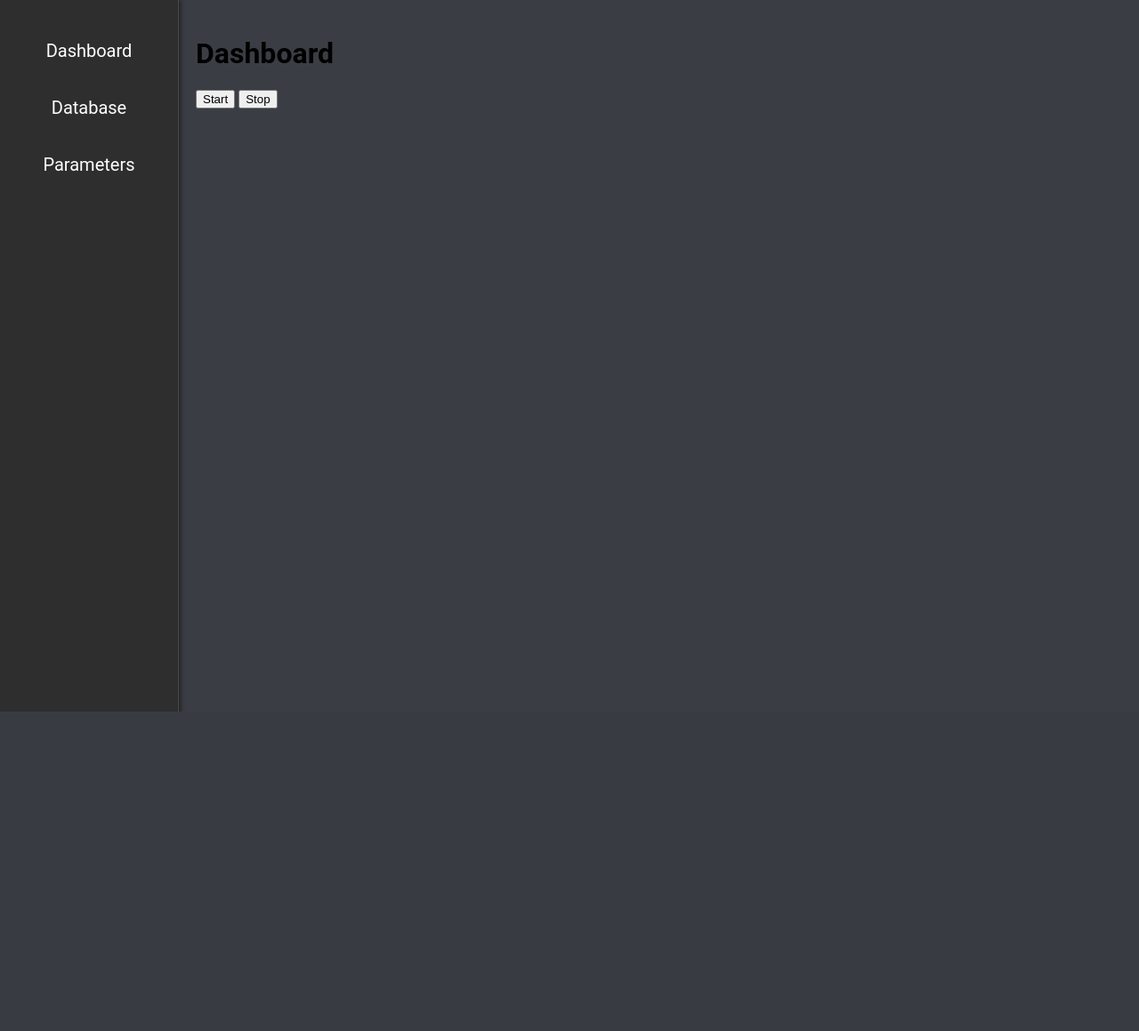
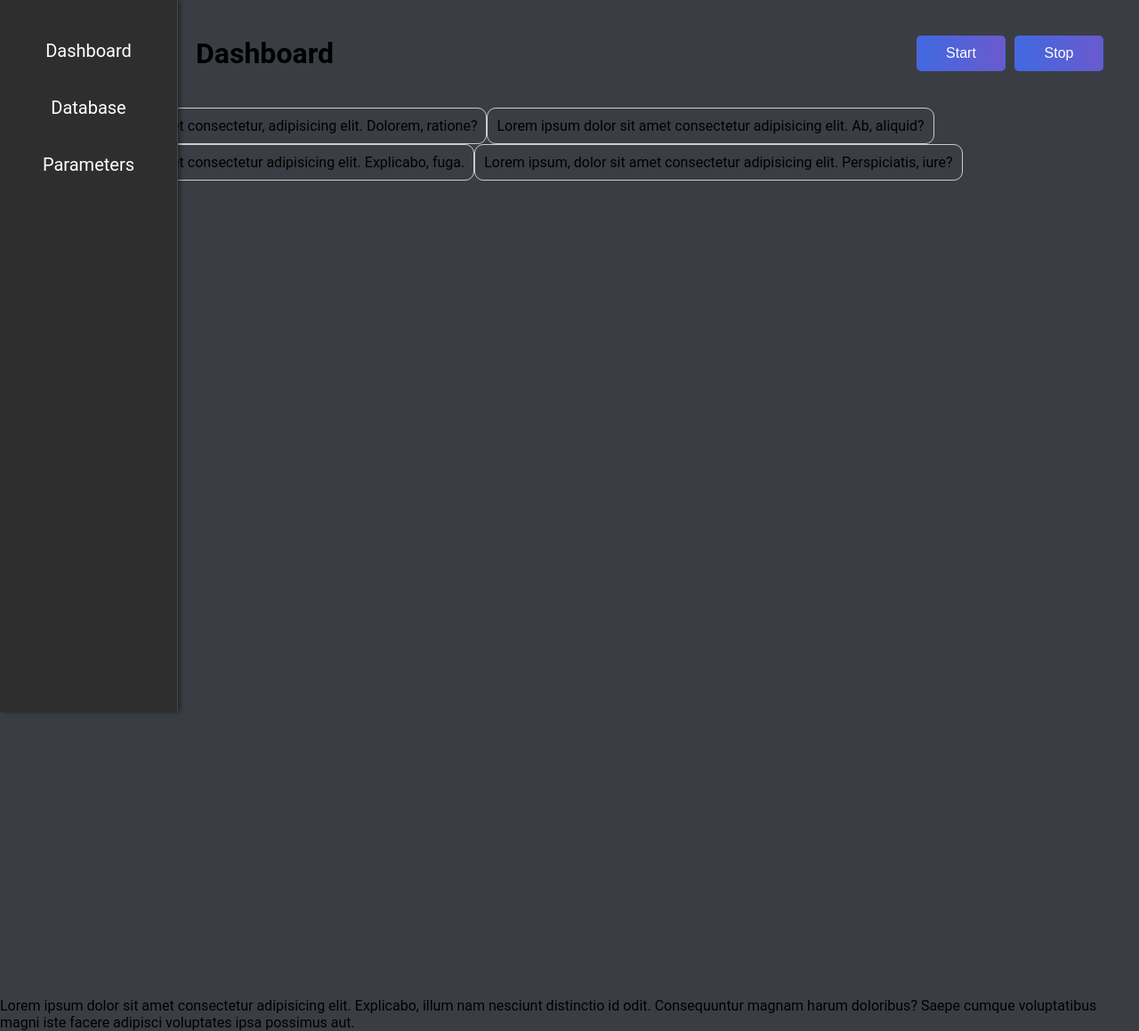
Before and after one commit to Noahlfy/SPS_project, a Flask app: page / in a window 1280 px wide. Shown: the whole page at 89% size. Before the commit the page ends 800 px from the top, so only its background shows below. Run offline with Flask 3, Linux system fonts and the light colour scheme; parts of the project's set-up code (start-up, migrations or seed data) failed here and were passed over.

Commit message:
Ajout d'un humain en 3D mais la page html est toujours loin d'être terminée

```diff
--- a/static/css/style.css
+++ b/static/css/style.css
@@ -1,19 +1,11 @@
 /* Global Styles */
 body {
     margin: 0; /* Remove default margin */
+    padding: 0;
     font-family: 'Roboto', Arial, Helvetica, sans-serif; /* Set font family */
     background-color: #3a3e44; /* Dark gray background */
 }
 
-/* Header Styles */
-header {
-    margin-left: 200px; /* Push header to the right of the nav */
-    padding: 20px; /* Add padding */
-}
-
-h1 {
-    color: #000; /* Black text color for the header */
-}
 
 /* Navigation Styles */
 .nav {
@@ -21,6 +13,7 @@
     height: 100vh; /* Full height of the viewport */
     background-color: #2e2e2e; /* Dark gray background */
     border-right: 1px solid #4a4a4a; /* Slightly lighter gray for the border */
+
     position: fixed; /* Keep it fixed on the left */
     top: 0; /* Align to the top */
     left: 0; /* Align to the left */
@@ -30,6 +23,7 @@
     box-shadow: 2px 0 5px rgba(0, 0, 0, 0.5); /* Add a subtle shadow effect */
     font-size: 20px;
     text-align: center;
+    box-sizing: border-box;
 }
 
 /* Navigation Links Styles */
@@ -56,16 +50,106 @@
 }
 
 
+/* Header Styles */
+header {
+    margin-left: 200px; /* Push header to the right of the nav */
+    padding: 20px; /* Add padding */
+}
+
+h1 {
+    color: #000; /* Black text color for the header */
+}
+
+
+
+
+
+/* DASHBOARD */
+/* Container for buttons to position them at the top right */
+.button-container {
+    position: fixed; /* Fix the position */
+    top: 40px; /* Distance from the top */
+    right: 40px; /* Distance from the right */
+    display: flex; /* Use flexbox for alignment */
+    gap: 10px; /* Space between buttons */
+}
+
+.start-button {
+    margin-left: 0; /* Remove left margin */
+    padding: 10px; /* Ajoute du padding */
+    border-radius: 5px; /* Coins arrondis */
+    border: 1px solid transparent; /* Supprime la bordure */
+    background: linear-gradient(to right, #4169e1, #6a5acd); /* Dégradé de bleu */
+    color: #ffffff; /* Couleur du texte */
+    font-size: 16px; /* Taille de la police */
+    cursor: pointer; /* Curseur pointeur au survol */
+    appearance: none; /* Supprime l'apparence par défaut */
+    -webkit-appearance: none; /* Supprime l'apparence par défaut pour les navigateurs WebKit */
+    -moz-appearance: none; /* Supprime l'apparence par défaut pour les navigateurs Mozilla */
+    transition: background-color 0.3s, border-color 0.3s; /* Transitions fluides */
+    margin-left: 500px;
+    width: 100px;
+
+}
+
+.stop-button {
+    margin-left: 0; /* Remove left margin */
+    padding: 10px; /* Ajoute du padding */
+    border-radius: 5px; /* Coins arrondis */
+    border: 1px solid transparent; /* Supprime la bordure */
+    background: linear-gradient(to right, #4169e1, #6a5acd); /* Dégradé de bleu */
+    color: #ffffff; /* Couleur du texte */
+    font-size: 16px; /* Taille de la police */
+    cursor: pointer; /* Curseur pointeur au survol */
+    appearance: none; /* Supprime l'apparence par défaut */
+    -webkit-appearance: none; /* Supprime l'apparence par défaut pour les navigateurs WebKit */
+    -moz-appearance: none; /* Supprime l'apparence par défaut pour les navigateurs Mozilla */
+    transition: background-color 0.3s, border-color 0.3s; /* Transitions fluides */
+    width: 100px;
+
+}
+
+
+.graphics-container {
+    flex-grow: 1;
+    margin-left: 200px; /* Push header to the right of the nav */
+    padding: 20px; /* Add padding */
+    box-sizing: border-box;
+}
+
+.box {
+    border-radius: 10px;
+    float: left;
+    /* width: 50%; */
+    border: 1px solid #ccc;
+    padding: 10px;
+    box-sizing: border-box;
+}
+
+/* 3D human */
+.fixed-container {
+    position: fixed;
+    top: 0;
+    right: 0;
+    height: 150%;
+    z-index: 1000;
+    overflow: hidden;
+}
+
+
+/* DATABASE */
 /* Sensor Selection Styles */
 .sensor-selection {
     margin-top: 20px; /* Add space above the selection */
     text-align: left; /* Align label to the left */
 }
 
+
 .sensor-select {
     padding: 10px; /* Add padding */
     border-radius: 5px; /* Rounded corners */
     border: 1px solid transparent; /* Remove border */
+    text-align: center; /* Center the text */
     background: linear-gradient(to right, #4169e1, #6a5acd); /* Blue gradient background */
     color: #ffffff; /* White text color */
     font-size: 16px; /* Font size */
@@ -98,7 +182,6 @@
     transform: translateY(-50%); /* Center vertically */
     pointer-events: none; /* Allow clicks to go through */
 }
-
 
 /* Data Table Styles */
 .data-table {
@@ -140,6 +223,7 @@
 .data-table tbody tr:nth-child(odd) {
     background-color: #dcdcdc; /* Couleur de fond pour les lignes impaires */
 }
+
 
 
 /*
--- a/static/js/app.js
+++ b/static/js/app.js
@@ -2,12 +2,13 @@
 
 let sessionActive = false;
 let sessionPaused = false;
+document.getElementById("stop-button").disabled = true;
 
-function updateButtonState(buttonId, text, bgColor, textColor, borderColor) {
+function updateButtonState(buttonId, borderColor, text = null, bgColor = null, textColor = null) {
     const button = document.getElementById(buttonId);
-    button.innerHTML = text;
-    button.style.backgroundColor = bgColor;
-    button.style.color = textColor;
+    if (text !== null) button.innerHTML = text;
+    if (bgColor !== null) button.style.backgroundColor = bgColor;
+    if (textColor !== null) button.style.color = textColor;
     button.style.borderColor = borderColor;
 }
 
@@ -44,13 +45,12 @@
 
 
 function startDataCollection() {
+    document.getElementById("start-button").disabled = true;
     if (sessionPaused) {
         // Reprendre la session (après une pause)
         sessionPaused = false;
-        updateButtonState("start-button", "Start", "green", "white", "green");
-        updateButtonState("stop-button", "Stop", "red", "white", "red");
-        document.getElementById("start-button").disabled = true;
-
+        updateButtonState("start-button","green", "Start");
+        updateButtonState("stop-button", "red", "Stop")
         // Envoyer l'action "pause" au back-end
         sendActionToBackend('start')
         .then(data => {
@@ -59,8 +59,8 @@
     } else {
         // Démarrer une nouvelle session
         sessionActive = true;
-        updateButtonState("stop-button", "Pause", "red", "white", "red");
-
+        updateButtonState("stop-button", "red", "Pause");
+        document.getElementById("stop-button").disabled = true;
         // Demander le nom de la session
         const sessionInput = document.createElement("input");
         sessionInput.type = "text";
@@ -78,6 +78,7 @@
                     console.log('Session started with name:', sessionName);
                     sessionInput.remove();  // Retirer le champ de texte après soumission
                 });
+                document.getElementById("stop-button").disabled = false;
             }
         });
 
@@ -85,26 +86,27 @@
         const sessionContainer = document.getElementById('session-container');
         sessionContainer.appendChild(sessionInput);
     }
-
-    document.getElementById("start-button").disabled = true;
 }
 
 function stopDataCollection() {
     if (sessionPaused) {
         // Arrêter la session
+        sessionPaused = false;
         sessionActive = false;
-        updateButtonState("start-button", "Start", "green", "white", "green");
-        updateButtonState("stop-button", "Stop", "red", "white", "red");
+        updateButtonState("start-button", "transparent", "Start");
+        updateButtonState("stop-button", "transparent", "Stop");
 
         sendActionToBackend('exit').then(data => {
             console.log('Session stopped:', data);
         });
-        document.getElementById("start-button").disabled = true;
+        document.getElementById("start-button").disabled = false;
+        document.getElementById("stop-button").disabled = true;
+
     } else {
         // Mettre la session en pause
         sessionPaused = true;
-        updateButtonState("start-button", "Resume", "green", "white", "green");
-        updateButtonState("stop-button", "Exit", "red", "white", "red");
+        updateButtonState("start-button", "green", "Resume");
+        updateButtonState("stop-button", "red", "Exit");
 
         sendActionToBackend('pause').then(data => {
             console.log('Session paused:', data);
@@ -112,6 +114,63 @@
         document.getElementById("start-button").disabled = false;
     }
 }
+
+
+
+// Initialiser la scène, la caméra et le renderer
+const scene = new THREE.Scene();
+const camera = new THREE.PerspectiveCamera(75, window.innerWidth * 0.3 / window.innerHeight, 0.1, 1000); // Ajuster le rapport d'aspect
+const renderer = new THREE.WebGLRenderer({ alpha: true });
+renderer.setSize(window.innerWidth * 0.3, window.innerHeight); // Ajuste la taille du renderer pour correspondre au conteneur fixe
+renderer.setClearColor(0x000000, 0); // Définir la couleur de fond en transparent
+document.querySelector('.fixed-container').appendChild(renderer.domElement);
+
+// Ajouter des contrôles d'orbite
+const controls = new THREE.OrbitControls(camera, renderer.domElement);
+controls.enableDamping = true; // Activer l'amortissement (inertie)
+controls.dampingFactor = 0.25; // Facteur d'amortissement
+controls.enableZoom = true; // Activer le zoom
+
+// Ajouter des lumières supplémentaires
+const ambientLight = new THREE.AmbientLight(0x404040, 10);
+scene.add(ambientLight);
+
+const directionalLight = new THREE.DirectionalLight(0xffffff, 1);
+directionalLight.position.set(0, 1, 1).normalize();
+scene.add(directionalLight);
+
+const pointLight = new THREE.PointLight(0xffffff, 1, 100);
+pointLight.position.set(5, 5, 5);
+scene.add(pointLight);
+
+// Charger le modèle GLTF
+const loader = new THREE.GLTFLoader();
+loader.load('../Animation/character.glb', function(gltf) {
+    const humanModel = gltf.scene;
+    scene.add(humanModel);
+
+
+
+    // Ajuster l'échelle du modèle
+    humanModel.scale.set(1.9, 1.9, 1.9); // Agrandir le modèle (x1.5 dans chaque dimension)
+
+    // Ajuster la position du modèle
+    humanModel.position.y = -2.5; // Déplacer le modèle vers le bas
+
+    // Positionner la caméra
+    camera.position.z = 5;
+    camera.position.y = 1; // Ajuster la position de la caméra pour mieux aligner le modèle
+
+    // Fonction d'animation
+    function animate() {
+        requestAnimationFrame(animate);
+        controls.update(); // Mettre à jour les contrôles
+        renderer.render(scene, camera);
+    }
+    animate();
+}, undefined, function(error) {
+    console.error('Error loading the model:', error);
+});
 
 
 
--- a/templates/index.html
+++ b/templates/index.html
@@ -6,6 +6,9 @@
     <meta http-equiv="X-UA-Compatible" content="ie=edge">
     <title>App Dashboard</title>
     <link rel="stylesheet" href="../static/css/style.css">
+    <script src="https://cdnjs.cloudflare.com/ajax/libs/three.js/r128/three.min.js"></script>
+    <script src="https://cdn.jsdelivr.net/npm/three@0.128.0/examples/js/controls/OrbitControls.js"></script>
+    <script src="https://cdn.jsdelivr.net/npm/three@0.128.0/examples/js/loaders/GLTFLoader.js"></script>
 </head>
 <body>
     <div class="nav">
@@ -18,12 +21,28 @@
 
     <header id="session-container">
         <h1>Dashboard</h1>
-
-        <button id="start-button" class="start-button" onclick="startDataCollection()">Start</button>
-        <button id="stop-button" class="stop-button" onclick="stopDataCollection()">Stop</button>
+        <div class="button-container">
+            <button id="start-button" class="start-button" onclick="startDataCollection()">Start</button>
+            <button id="stop-button" class="stop-button" onclick="stopDataCollection()">Stop</button>
+        </div>
     </header>
 
+    <div class="graphics container">
+        <div class="box">Lorem ipsum dolor sit amet consectetur, adipisicing elit. Dolorem, ratione?</div>
+        <div class="box">Lorem ipsum dolor sit amet consectetur adipisicing elit. Ab, aliquid?</div>
+        <div class="box">Lorem ipsum dolor sit amet consectetur adipisicing elit. Explicabo, fuga.</div>
+        <div class="box">Lorem ipsum, dolor sit amet consectetur adipisicing elit. Perspiciatis, iure?</div>
+    </div>
+    <div class="fixed-container"></div>
+
+
+
+    <div style="margin-top:1000px"></div>
+    <div>
+        Lorem ipsum dolor sit amet consectetur adipisicing elit. Explicabo, illum nam nesciunt distinctio id odit.
+        Consequuntur magnam harum doloribus? Saepe cumque voluptatibus magni iste facere adipisci voluptates ipsa possimus aut.
+    </div>
+
     <script src="../static/js/app.js"></script>
-
 </body>
 </html>
```
Also changed, not shown: templates/database.html (+4 -4 lines), Database.db, 3 other files.
